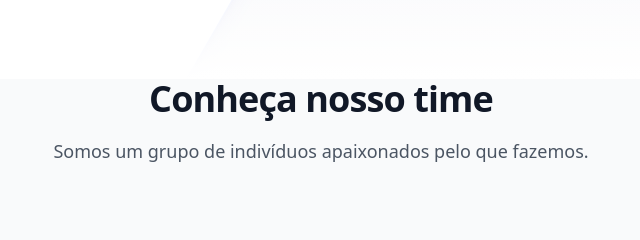
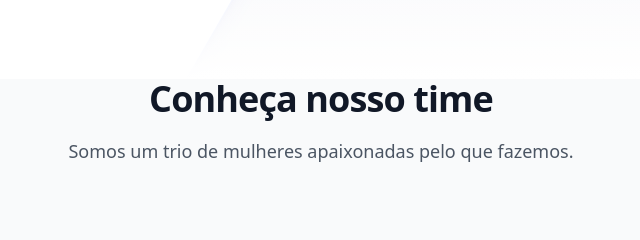
Before and after one commit to AAndreazza/first-site-project, a Gatsby site: page / in a window 1280 px wide. Shown: the part 820-1060 px from the top of the page, 319-959 px from the left. Built offline with nearby package versions, Linux system fonts and the light colour scheme; Gatsby itself is replaced by a stand-in of ours; grey boxes are pictures that could not be loaded.

Commit message:
alteracao frase

```diff
--- a/src/components/Team/index.js
+++ b/src/components/Team/index.js
@@ -9,7 +9,7 @@ const Team = () => {
         <div class="mx-auto max-w-7xl px-6 text-center lg:px-8">
             <div class="mx-auto max-w-2xl">
             <h2 class="text-3xl font-bold tracking-tight text-gray-900 sm:text-4xl">Conheça nosso time</h2>
-            <p class="mt-4 text-lg leading-8 text-gray-600">Somos um grupo de indivíduos apaixonados pelo que fazemos.</p>
+            <p class="mt-4 text-lg leading-8 text-gray-600">Somos um trio de mulheres apaixonadas pelo que fazemos.</p>
             </div>
             <ul role="list" class="mx-auto mt-20 grid max-w-2xl grid-cols-1 gap-x-8 gap-y-16 sm:grid-cols-2 lg:mx-0 lg:max-w-none lg:grid-cols-3">
             <li>
```
